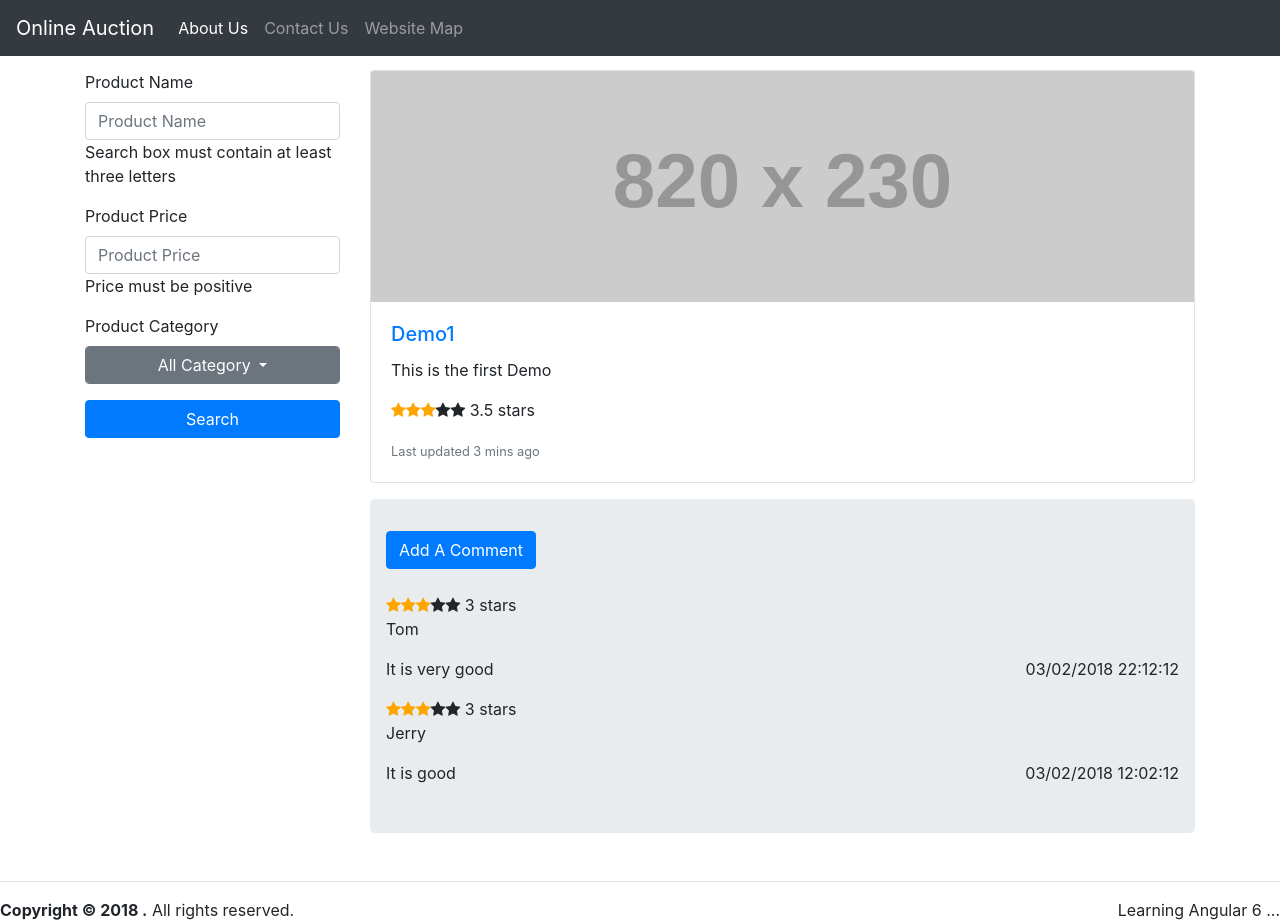
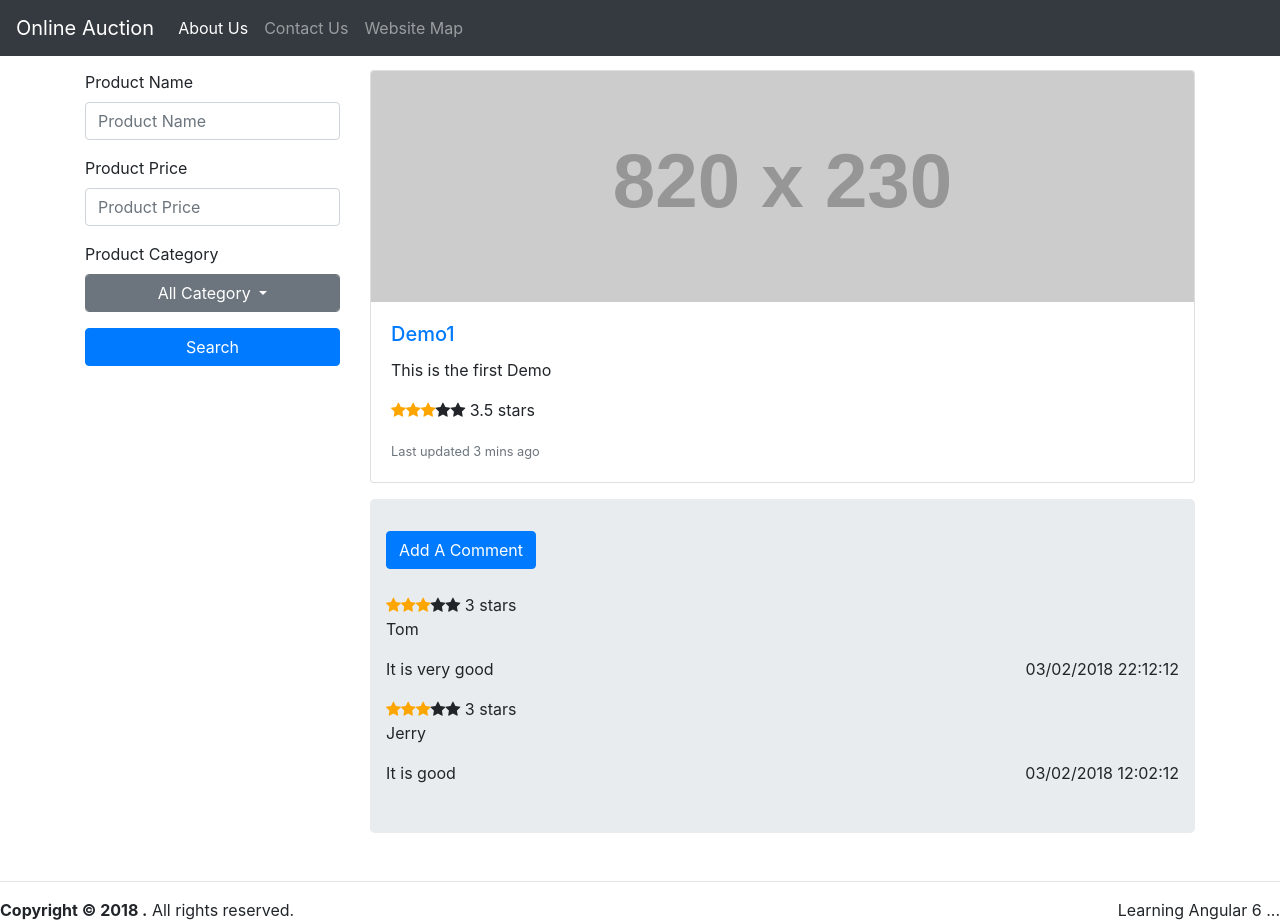
Before and after one commit to yeminyi/eshop-demo, an Angular app: page /product/1 in a window 1280 px wide. Built offline with nearby package versions, Linux system fonts and the light colour scheme.

Commit message:
validation for the search

```diff
--- a/src/app/search/search.component.html
+++ b/src/app/search/search.component.html
@@ -1,13 +1,19 @@
-<form [formGroup]="formModel" (ngSubmit)="onSearch()" novalidate>
-  <div class="form-group" [class.has-error]="formModel.hasError('minlength','title')">
+<form [formGroup]="formModel" (ngSubmit)="onSearch()" >
+  <div class="form-group">
     <label for="productTitle">Product Name</label>
-    <input type="text" formControlName="title" id="productTitle" placeholder="Product Name" class="form-control">
-    <span class="help-block" [class.hidden]="!formModel.hasError('minlength','title')">Search box must contain at least three letters </span>
+    <input type="text" formControlName="title" id="title" placeholder="Product Name" class="form-control" [ngClass]="{ 'is-invalid': submitted &&  f.title.errors }">
+    <!-- <span class="help-block" [class.hidden]="!formModel.hasError('minlength','title')">At least three letters </span> -->
+    <div *ngIf="f.title.errors" class="invalid-feedback">
+      <div *ngIf="f.title.errors.minlength">At least three letters </div>
+    </div>
   </div>
-  <div class="form-group" [class.has-error]="formModel.hasError('positiveNumber','price')">
+  <div class="form-group" >
       <label for="productPrice">Product Price</label>
-      <input type="text" id="productPrice" placeholder="Product Price" class="form-control">
-      <span class="help-block" [class.hidden]="!formModel.hasError('positiveNumber','price')">Price must be positive </span>
+      <input type="text" id="productPrice" formControlName="price" placeholder="Product Price" class="form-control" [ngClass]="{ 'is-invalid': submitted &&  f.price.errors }">
+      <!-- <span class="help-block" [class.hidden]="!formModel.hasError('positiveNumber','price')">Price must be positive </span> -->
+      <div *ngIf="f.price.errors" class="invalid-feedback">
+        <div *ngIf="f.price.errors">Price must be positive numbers </div>
+      </div>
   </div>
   <div class="form-group">
     <label for="productCategory">Product Category</label>
--- a/src/app/search/search.component.ts
+++ b/src/app/search/search.component.ts
@@ -13,12 +13,15 @@ export class SearchComponent implements OnInit {
   formModel: FormGroup;
   categories:string[];
   selectCategory="All Category";
-  constructor(private productService:ProductService) {
-    let fb =new FormBuilder();
-    this.formModel=fb.group({
+  submitted = false;
+
+  constructor(private productService:ProductService,private formBuilder: FormBuilder) {
+
+    this.formModel=this.formBuilder.group({
       title:['',Validators.minLength(3)],
       price:[null,this.positiveNumberValidator],
-      category:['-1']
+      category:['-1'],
+      password: ['', [Validators.required, Validators.minLength(6)]]
     });
    }
 
@@ -26,7 +29,14 @@ export class SearchComponent implements OnInit {
     this.categories=this.productService.getAllCategories();
     this.categories.unshift(this.selectCategory);
   }
+  get name() { return this.formModel.get('name'); }
+  get f()
+  {
+    return this.formModel.controls;
+  }
   positiveNumberValidator(control:FormControl):any{
+    console.log(control.value);
+
     if (!control.value){
       return null;
     }
@@ -40,14 +50,20 @@ export class SearchComponent implements OnInit {
     }
   }
   onSearch(){
-    if(this.formModel.valid){
+
+    this.submitted = true;
+
+    // stop here if form is invalid
+    if (this.formModel.invalid) {
       console.log(this.formModel.value);
-
+        return;
     }
+    alert('SUCCESS!! :-)\n\n' + JSON.stringify(this.formModel.value))
   }
   selectBtn(category){
     console.log(category);
     this.selectCategory=category;
 
   }
+
 }
```
